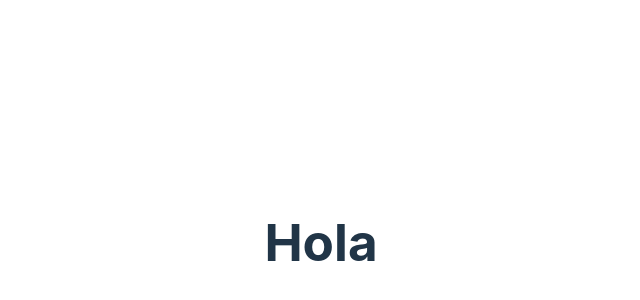
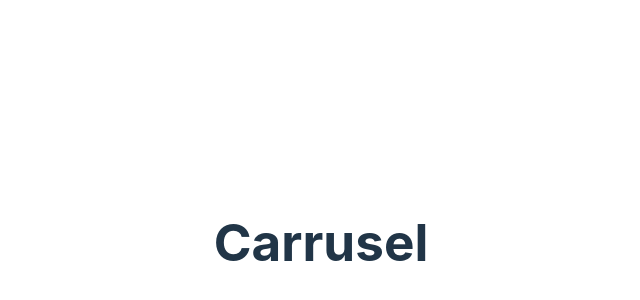
Before and after one commit to S-Grinblat/carrusel-imagenes, a React (Vite) app: page / in a window 1280 px wide. Shown: the part 158-458 px from the top of the page, without its empty margins (319-959 px from the left). Built offline with nearby package versions, Linux system fonts and the light colour scheme.

Commit message:
'primer commit, carpeta de componentes y archvio Slider'

```diff
--- a/src/App.tsx
+++ b/src/App.tsx
@@ -1,11 +1,10 @@
-
 import './App.css'
-
+import { Slider } from './Components/Slider'
 function App() {
 
   return (
     <>
-      <h1>Hola</h1>
+      <Slider />
     </>
   )
 }
--- /dev/null
+++ b/src/Components/Slider.tsx
@@ -0,0 +1,9 @@
+
+
+const Slider = () => {
+  return(
+    <h1>Carrusel</h1>
+  )
+}
+
+export {Slider}
--- /dev/null
+++ b/src/Components/slider.css
@@ -0,0 +1,8 @@
+* {
+  margin: 0;
+  padding: 0;
+  box-sizing: border-box;
+}
+body {
+  background-color: #888;
+}
```
